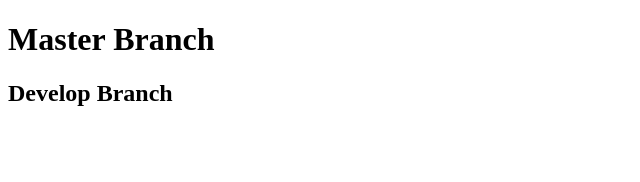
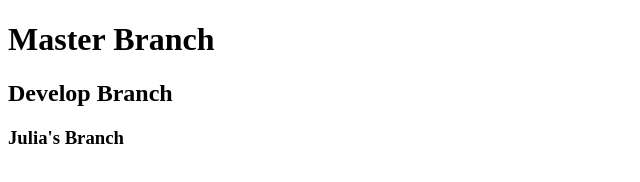
Before and after one commit to jhuessy616/teamGit, a plain HTML site: page index.html in a window 1280 px wide. Shown: the whole page, without its empty margins (0-640 px from the left). Drawn offline with Linux system fonts and the light colour scheme.

Commit message:
julia's branch

```diff
--- a/index.html
+++ b/index.html
@@ -9,5 +9,6 @@
 <body>
     <h1> Master Branch</h1>
      <h2>Develop Branch</h2>
+     <h3>Julia's Branch</h3>
 </body>
 </html>
```
